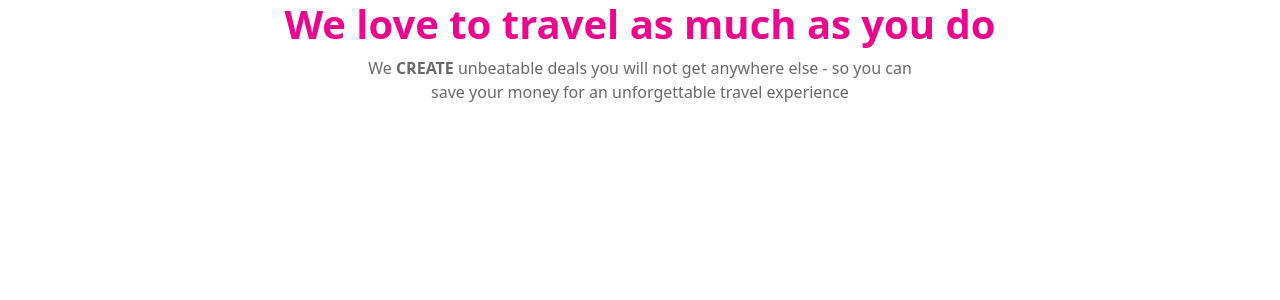
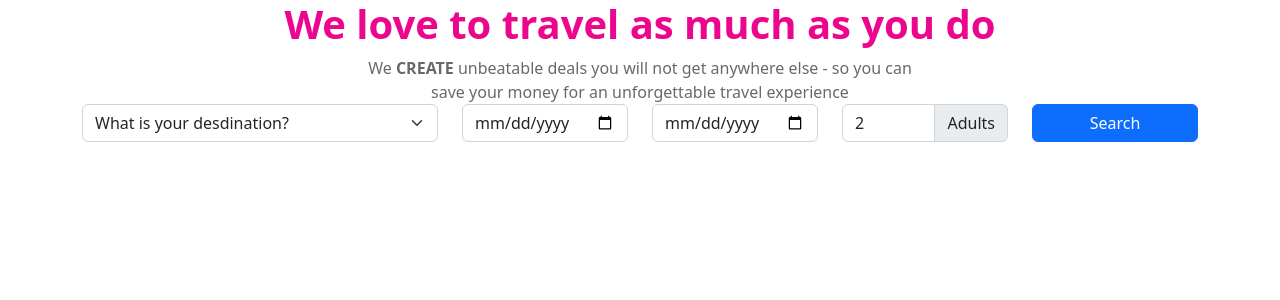
Before and after one commit to giladpomer/travolta-client, a React (Create React App) app: page / in a window 1280 px wide. Shown: the top 300 px of the page. Built offline with nearby package versions, Linux system fonts and the light colour scheme.

Commit message:
search bar ui without logic

```diff
--- a/src/App.tsx
+++ b/src/App.tsx
@@ -3,11 +3,13 @@ import './App.css';
 
 //ui components
 import MainTitle from './components/ui/MainTitle';
+import SearchBar from './components/ui/search/SearchBar';
 
 function App() {
     return (
         <div className="App">
             <MainTitle />
+            <SearchBar />
         </div>
     );
 }
--- /dev/null
+++ b/src/components/ui/search/SearchBar.tsx
@@ -0,0 +1,39 @@
+import Container from 'react-bootstrap/Container';
+import Row from 'react-bootstrap/Row';
+import Col from 'react-bootstrap/Col';
+
+import Form from 'react-bootstrap/Form';
+import InputGroup from 'react-bootstrap/InputGroup';
+import Button from 'react-bootstrap/Button';
+
+export default function SearchBar() {
+    return (
+        <Container>
+            <Row>
+                <Col lg={4}>
+                    <Form.Select>
+                        <option>What is your desdination?</option>
+                        <option value="1">One</option>
+                        <option value="2">Two</option>
+                        <option value="3">Three</option>
+                    </Form.Select>
+                </Col>
+                <Col lg={2}>
+                    <Form.Control type="date" placeholder="Check In" />
+                </Col>
+                <Col lg={2}>
+                    <Form.Control type="date" placeholder="Check Out" />
+                </Col>
+                <Col lg={2}>
+                    <InputGroup>
+                        <Form.Control type="number" defaultValue="2" />
+                        <InputGroup.Text>Adults</InputGroup.Text>
+                    </InputGroup>
+                </Col>
+                <Col lg={2} className="d-grid">
+                    <Button variant="primary">Search</Button>
+                </Col>
+            </Row>
+        </Container>
+    );
+}
```
